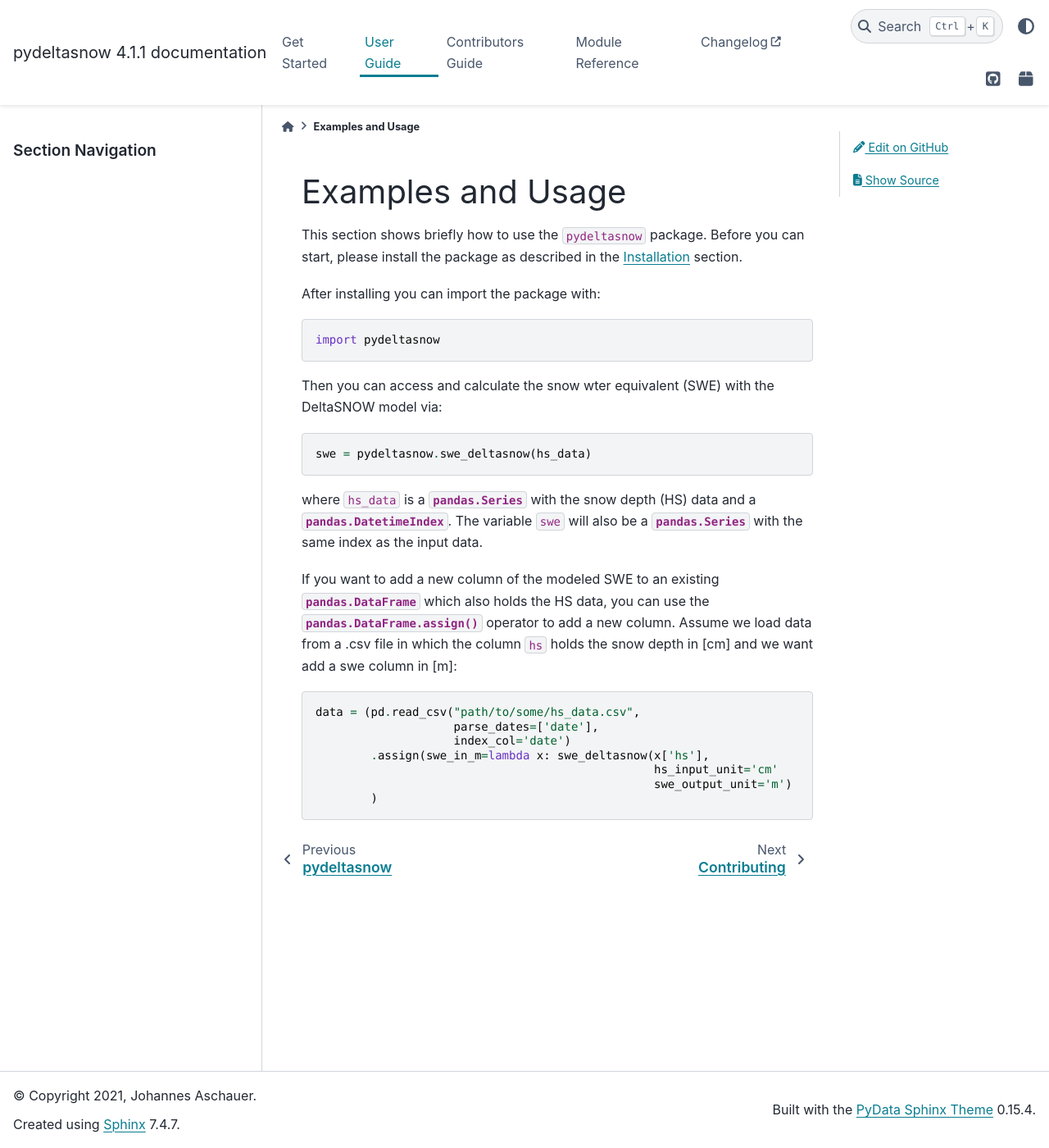
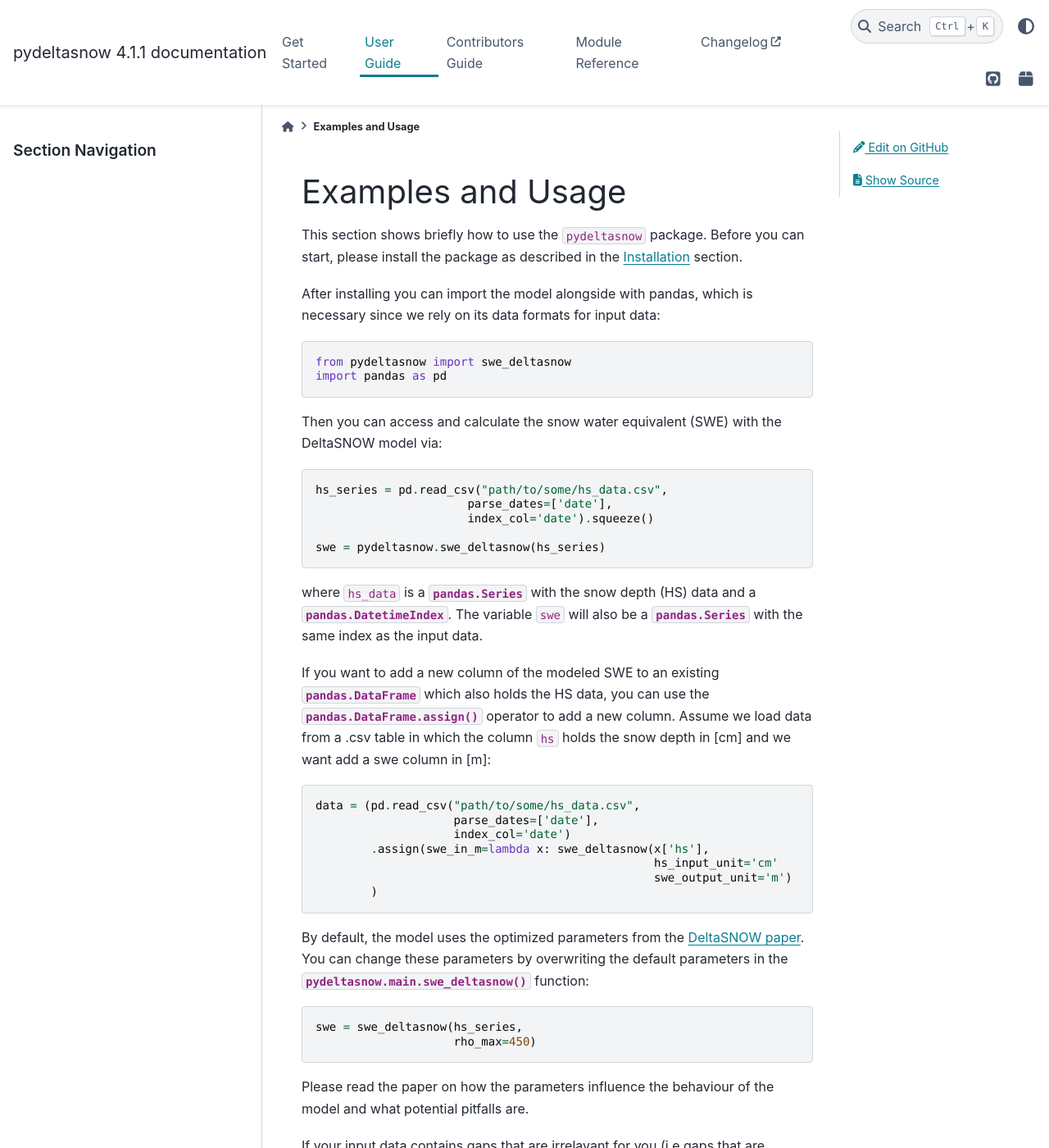
Before and after one commit to joAschauer/pydeltasnow, a Sphinx documentation site: the page built from docs/examples.rst, in a window 1280 px wide and 1400 px high. Shown: the whole window at 82% size. Built offline with Sphinx 7.4.7 and the PyData theme 0.15.4, drawn with Linux system fonts in a browser that asks for light colours; some of the changed text lies outside the part shown.

```diff
--- a/docs/examples.rst
+++ b/docs/examples.rst
@@ -5,13 +5,20 @@
 This section shows briefly how to use the ``pydeltasnow`` package. Before you can
 start, please install the package as described in the :ref:`installation` section.
 
-After installing you can import the package with::
+After installing you can import the model alongside with pandas, which is
+necessary since we rely on its data formats for input data::
 
-    import pydeltasnow
+    from pydeltasnow import swe_deltasnow
+    import pandas as pd
 
-Then you can access and calculate the snow wter equivalent (SWE) with the DeltaSNOW model via::
+Then you can access and calculate the snow water equivalent (SWE) with the
+DeltaSNOW model via::
 
-    swe = pydeltasnow.swe_deltasnow(hs_data)
+    hs_series = pd.read_csv("path/to/some/hs_data.csv",
+                          parse_dates=['date'],
+                          index_col='date').squeeze()
+
+    swe = pydeltasnow.swe_deltasnow(hs_series)
 
 where ``hs_data`` is a :class:`pandas.Series` with the snow depth (HS) data and
 a :class:`pandas.DatetimeIndex`. The variable ``swe`` will also be a
@@ -20,7 +27,7 @@
 If you want to add a new column of the modeled SWE to an existing
 :class:`pandas.DataFrame` which also holds the HS data, you can use the
 :func:`pandas.DataFrame.assign` operator to add a new column. Assume we load
-data from a .csv file in which the column ``hs`` holds the snow depth in [cm]
+data from a .csv table in which the column ``hs`` holds the snow depth in [cm]
 and we want add a swe column in [m]::
 
     data = (pd.read_csv("path/to/some/hs_data.csv",
@@ -30,3 +37,25 @@
                                                      hs_input_unit='cm'
                                                      swe_output_unit='m')
             )
+
+By default, the model uses the optimized parameters from the `DeltaSNOW paper
+<https://doi.org/10.5194/hess-25-1165-2021>`_. You can change these parameters
+by overwriting the default parameters in the
+:func:`pydeltasnow.main.swe_deltasnow` function::
+
+    swe = swe_deltasnow(hs_series,
+                        rho_max=450)
+
+Please read the paper on how the parameters influence the behaviour of the
+model and what potential pitfalls are.
+
+If your input data contains gaps that are irrelavant for you (i.e gaps that are
+surrounded or followed by gaps), you can ignore these gaps::
+
+    swe = swe_deltasnow(hs_series,
+                        ignore_zerofollowed_gaps=True)
+
+Otherwise, :func:`pydeltasnow.main.swe_deltasnow` will not accept any missing
+data in your input series. Additionally, you can interpolate gaps that are
+shorter or equally long as ``max_gap_length`` if you set
+``interpolate_small_gaps`` to ``True``.
```
Also changed, not shown: README.rst (+3 -16 lines), 1 other file.
